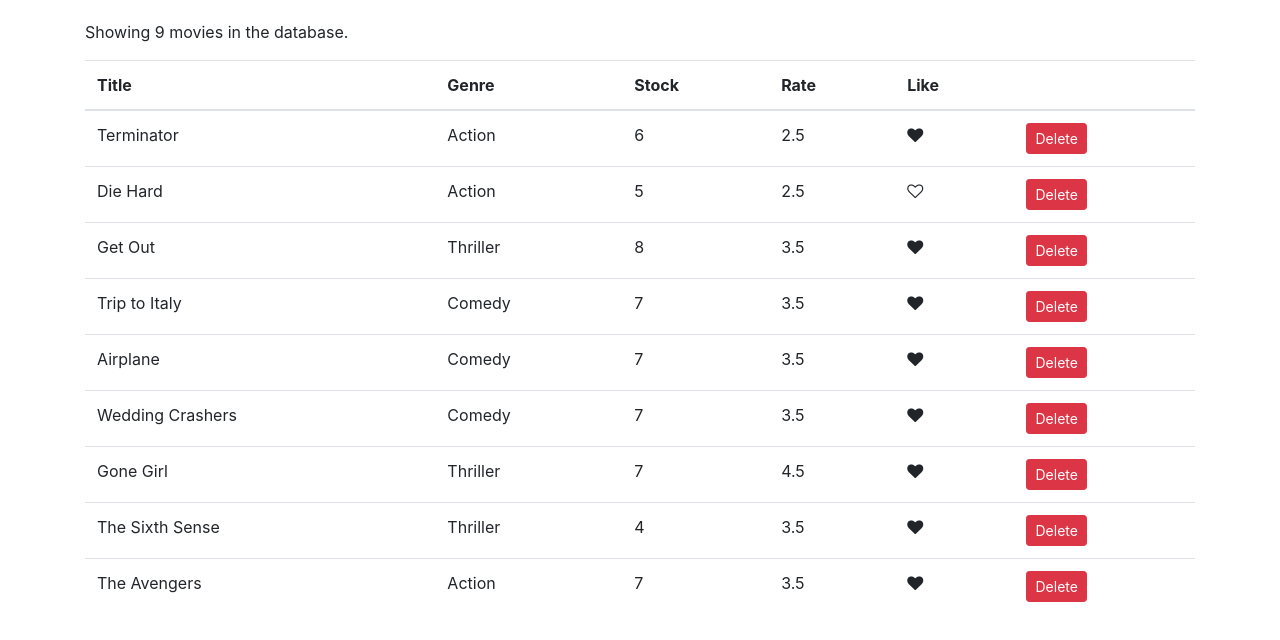
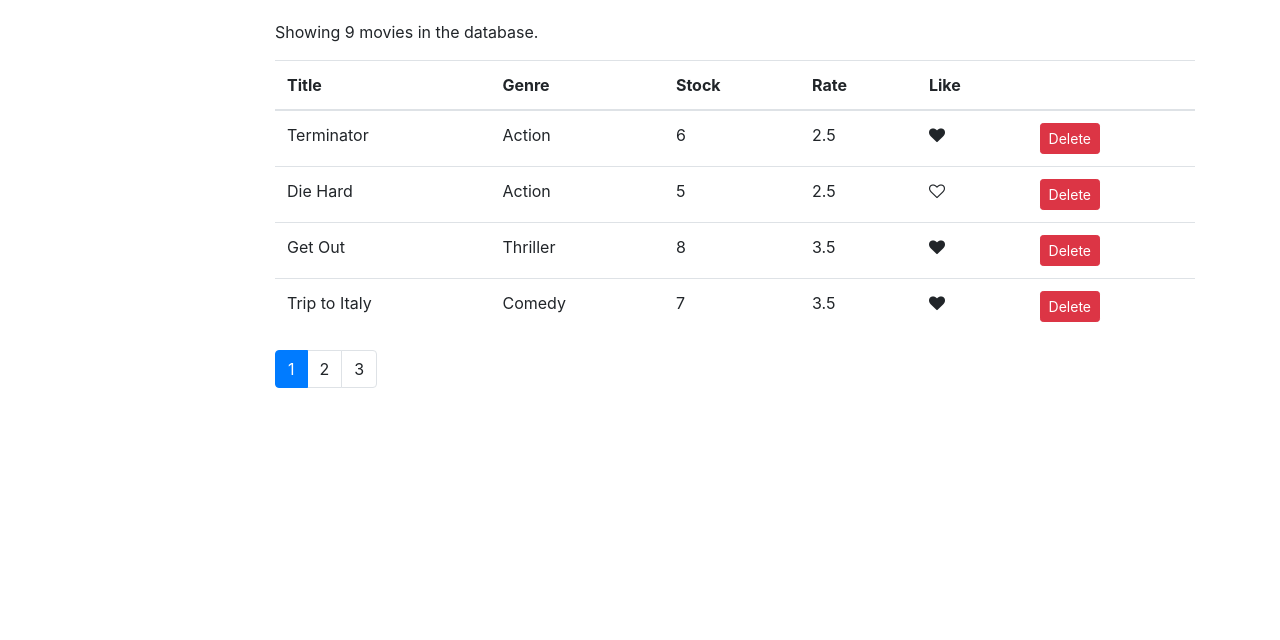
Before and after one commit to OctaviusBowman/ReactMovies, a React (Create React App) app: page / in a window 1280 px wide. Shown: the top 640 px of the page. Built offline with nearby package versions, Linux system fonts and the light colour scheme.

Commit message:
Added Pagination

```diff
--- a/package.json
+++ b/package.json
@@ -5,6 +5,8 @@
   "dependencies": {
     "bootstrap": "^4.1.1",
     "font-awesome": "^4.7.0",
+    "lodash": "^4.17.10",
+    "prop-types": "^15.6.2",
     "react": "^16.6.1",
     "react-dom": "^16.6.1",
     "react-scripts": "2.1.1"
--- /dev/null
+++ b/src/components/common/listGroup.jsx
@@ -0,0 +1,7 @@
+import React from "react";
+
+const ListGroup = () => {
+  return null;
+};
+
+export default ListGroup;
--- /dev/null
+++ b/src/components/common/pagination.jsx
@@ -0,0 +1,39 @@
+import React from "react";
+import PropTypes from "prop-types";
+import _ from "lodash";
+
+const Pagination = props => {
+  const { itemsCount, pageSize, onPageChange, currentPage } = props;
+  console.log(currentPage);
+
+  // Result of division is a floating point number, so must return interger
+  const pagesCount = Math.ceil(itemsCount / pageSize);
+  if (pagesCount === 1) return null;
+  const pages = _.range(1, pagesCount + 1);
+
+  return (
+    <nav>
+      <ul className="pagination">
+        {pages.map(page => (
+          <li
+            key={page}
+            className={page === currentPage ? "page-item active" : "page-item"}
+          >
+            <a className="page-link" onClick={() => onPageChange(page)}>
+              {page}
+            </a>
+          </li>
+        ))}
+      </ul>
+    </nav>
+  );
+};
+
+Pagination.propTypes = {
+  itemsCount: PropTypes.number.isRequired,
+  pageSize: PropTypes.number.isRequired,
+  onPageChange: PropTypes.func.isRequired,
+  currentPage: PropTypes.number.isRequired
+};
+
+export default Pagination;
--- a/src/components/movies.jsx
+++ b/src/components/movies.jsx
@@ -1,11 +1,22 @@
 import React, { Component } from "react";
 import { getMovies } from "../services/fakeMovieService";
+import ListGroup from "./common/listGroup";
 import Like from "./common/like";
+import Pagination from "./common/pagination";
+import { getGenres } from "../services/fakeGenreService";
+import { paginate } from "../utils/paginate";
 
 class Movies extends Component {
   state = {
-    movies: getMovies()
+    movies: [],
+    genres: [],
+    currentPage: 1,
+    pageSize: 4
   };
+
+  componentDidMount() {
+    this.setState({ movies: getMovies(), genres: getGenres() });
+  }
 
   handleDelete = movie => {
     const movies = this.state.movies.filter(m => m._id !== movie._id);
@@ -20,13 +31,31 @@
     this.setState({ movies });
   };
 
+  handlePageChange = page => {
+    this.setState({ currentPage: page });
+  };
+
+  handleGenreSelect = genre => {
+    console.log(genre);
+  };
+
   render() {
     const { length: count } = this.state.movies;
+    const { pageSize, currentPage, movies: allMovies } = this.state;
 
     if (count === 0) return <p>There are no movies in the database.</p>;
 
+    const movies = paginate(allMovies, currentPage, pageSize);
+
     return (
-      <React.Fragment>
+      <div className="row">
+        <div className="col-2">
+          <ListGroup
+            items={this.state.genres}
+            onItemSelect={this.handleGenreSelect}
+          />
+        </div>
+        <div className="col">
           <p>Showing {count} movies in the database.</p>
           <table className="table">
             <thead>
@@ -40,7 +69,7 @@
               </tr>
             </thead>
             <tbody>
-            {this.state.movies.map(movie => (
+              {movies.map(movie => (
                 <tr key={movie._id}>
                   <td>{movie.title}</td>
                   <td>{movie.genre.name}</td>
@@ -65,7 +94,15 @@
               ))}
             </tbody>
           </table>
-      </React.Fragment>
+          {/* Object destructoring used [Alt code] "itemsCount={this.state.movies.length}" */}
+          <Pagination
+            itemsCount={count}
+            pageSize={pageSize}
+            currentPage={currentPage}
+            onPageChange={this.handlePageChange}
+          />
+        </div>
+      </div>
     );
   }
 }
--- /dev/null
+++ b/src/utils/paginate.js
@@ -0,0 +1,9 @@
+import _ from "lodash";
+
+export function paginate(items, pageNumber, pageSize) {
+  const startIndex = (pageNumber - 1) * pageSize;
+  return _(items)
+    .slice(startIndex)
+    .take(pageSize)
+    .value();
+}
```
Also changed, not shown: 1 other file (tests, documents, lock files or other folders). Lines whose indentation alone changed are shown as unchanged.
